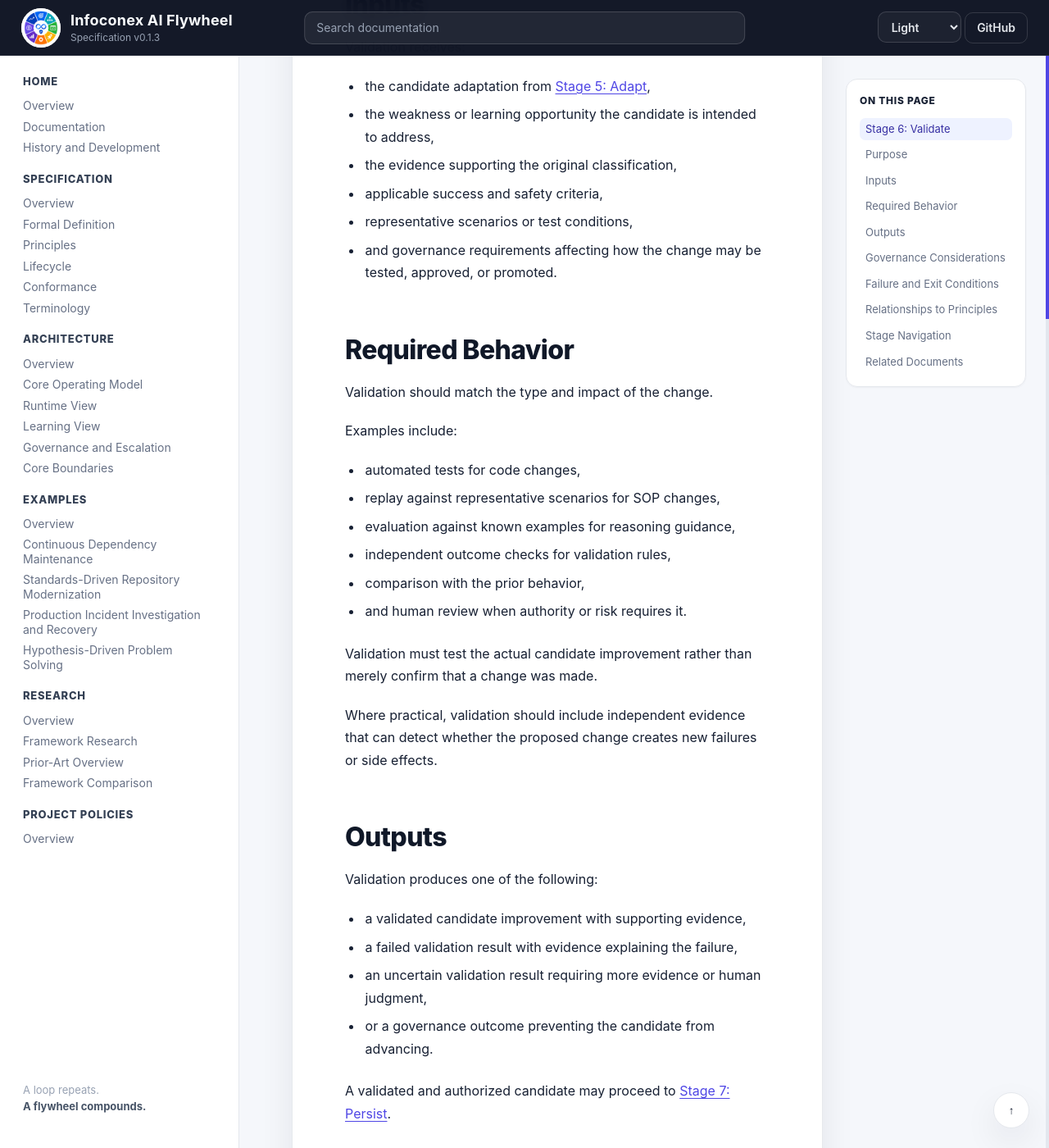
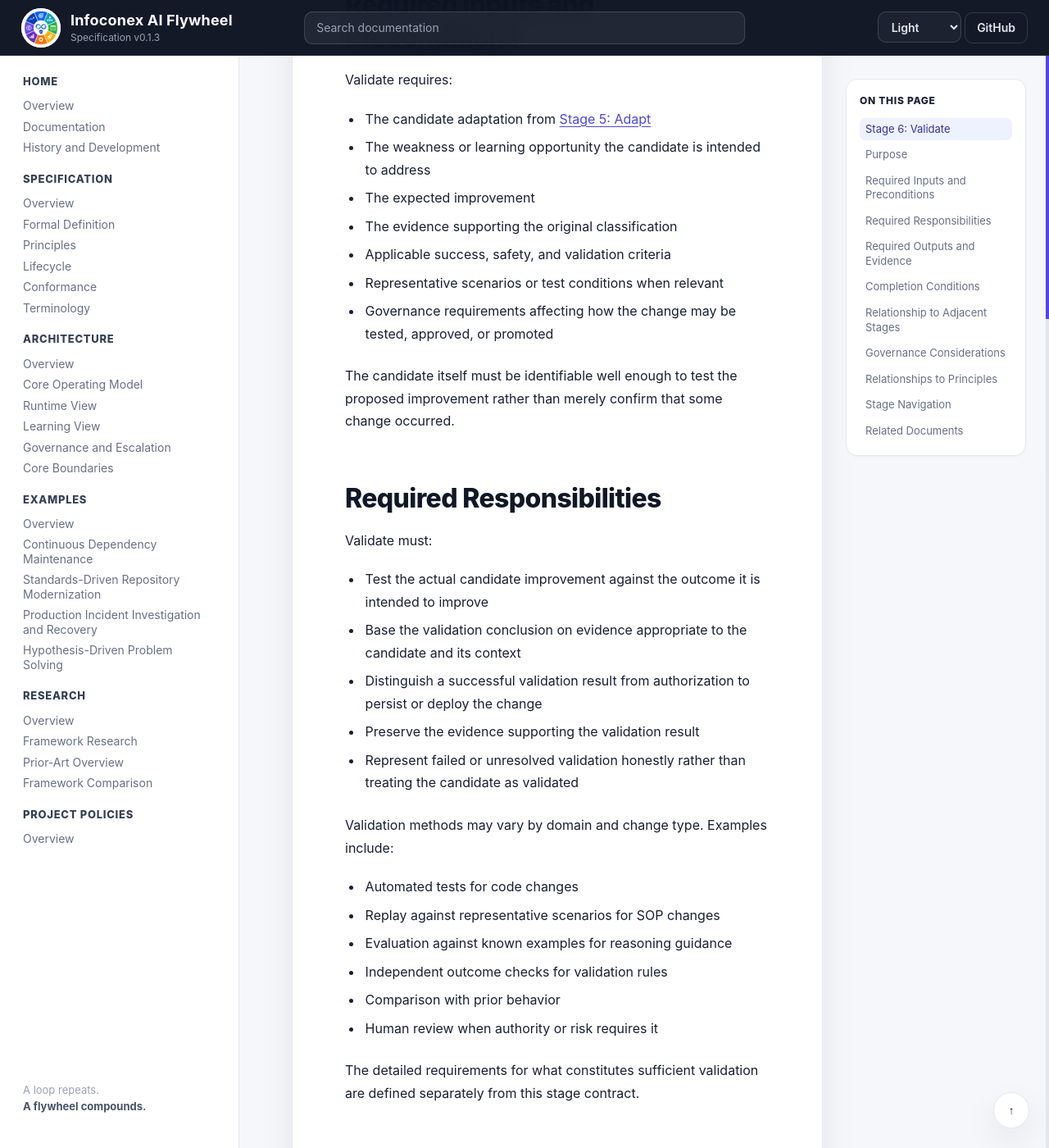
Before and after one commit to infoconex/ai-flywheel, a Jekyll site: the page built from docs/specification/lifecycle/06-validate.md, in a window 1280 px wide and 1400 px high, scrolled down 710 px. Shown: the whole window at 82% size. Built offline with Jekyll 4.4.1, drawn with Linux system fonts in a browser that asks for light colours; our own code applies the rules of GitHub Pages for plain Markdown files; some of the changed text lies outside the part shown.

Commit message:
Define Validate stage contract

```diff
--- a/docs/specification/lifecycle/06-validate.md
+++ b/docs/specification/lifecycle/06-validate.md
@@ -4,48 +4,67 @@ The Infoconex AI Flywheel tests a proposed improvement against appropriate evide
 
 ## Purpose
 
-Adaptation creates a candidate improvement. Validation determines whether that candidate actually fixes the identified weakness and is safe enough to become part of future operation.
+Adaptation creates a candidate improvement. Validation determines whether that candidate actually addresses the intended weakness well enough to be considered for persistent future use.
 
 Validation and authority are separate concerns. A change may work but still not be authorized, or it may be authorized in principle but not yet proven to work.
 
-## Inputs
+## Required Inputs and Preconditions
 
-Validation receives:
+Validate requires:
 
-- the candidate adaptation from [Stage 5: Adapt](05-adapt.md),
-- the weakness or learning opportunity the candidate is intended to address,
-- the evidence supporting the original classification,
-- applicable success and safety criteria,
-- representative scenarios or test conditions,
-- and governance requirements affecting how the change may be tested, approved, or promoted.
+- The candidate adaptation from [Stage 5: Adapt](05-adapt.md)
+- The weakness or learning opportunity the candidate is intended to address
+- The expected improvement
+- The evidence supporting the original classification
+- Applicable success, safety, and validation criteria
+- Representative scenarios or test conditions when relevant
+- Governance requirements affecting how the change may be tested, approved, or promoted
 
-## Required Behavior
+The candidate itself must be identifiable well enough to test the proposed improvement rather than merely confirm that some change occurred.
 
-Validation should match the type and impact of the change.
+## Required Responsibilities
 
-Examples include:
+Validate must:
 
-- automated tests for code changes,
-- replay against representative scenarios for SOP changes,
-- evaluation against known examples for reasoning guidance,
-- independent outcome checks for validation rules,
-- comparison with the prior behavior,
-- and human review when authority or risk requires it.
+- Test the actual candidate improvement against the outcome it is intended to improve
+- Base the validation conclusion on evidence appropriate to the candidate and its context
+- Distinguish a successful validation result from authorization to persist or deploy the change
+- Preserve the evidence supporting the validation result
+- Represent failed or unresolved validation honestly rather than treating the candidate as validated
 
-Validation must test the actual candidate improvement rather than merely confirm that a change was made.
+Validation methods may vary by domain and change type. Examples include:
 
-Where practical, validation should include independent evidence that can detect whether the proposed change creates new failures or side effects.
+- Automated tests for code changes
+- Replay against representative scenarios for SOP changes
+- Evaluation against known examples for reasoning guidance
+- Independent outcome checks for validation rules
+- Comparison with prior behavior
+- Human review when authority or risk requires it
 
-## Outputs
+The detailed requirements for what constitutes sufficient validation are defined separately from this stage contract.
 
-Validation produces one of the following:
+## Required Outputs and Evidence
 
-- a validated candidate improvement with supporting evidence,
-- a failed validation result with evidence explaining the failure,
-- an uncertain validation result requiring more evidence or human judgment,
-- or a governance outcome preventing the candidate from advancing.
+Validate must produce an explicit validation result with supporting evidence. The result must identify the candidate as one of the following:
 
-A validated and authorized candidate may proceed to [Stage 7: Persist](07-persist.md).
+- Validated
+- Failed validation
+- Uncertain or unresolved validation
+- Unable to advance because of an applicable governance constraint
+
+A candidate may be eligible for [Stage 7: Persist](07-persist.md) only when it has a successful validation result and the required authorization for persistence.
+
+## Completion Conditions
+
+Validate is complete when the candidate has an explicit validation result supported by preserved evidence.
+
+The stage contract is not satisfied by treating incomplete, failed, or unresolved validation as successful validation.
+
+## Relationship to Adjacent Stages
+
+Validate consumes the candidate improvement, expected outcome, and validation intent produced by [Stage 5: Adapt](05-adapt.md).
+
+A successfully validated and appropriately authorized candidate becomes eligible input to [Stage 7: Persist](07-persist.md).
 
 ## Governance Considerations
 
@@ -55,25 +74,10 @@ A human may authorize a change without proving that it works. Likewise, a techni
 
 The Governance Policy determines whether the validation activity itself is authorized and whether successful validation is enough for persistence or requires another approval step.
 
-## Failure and Exit Conditions
-
-When validation fails, the failure must become new outcome evidence.
-
-The Flywheel should return to classification or adaptation when the failure reveals that:
-
-- the diagnosis was incomplete,
-- the selected destination was wrong,
-- the candidate change does not work,
-- or the candidate creates unacceptable side effects.
-
-The stage should not advance to persistence when validation is incomplete, failed, or unresolved.
-
-Uncertain validation that cannot be resolved within the AI's authority requires human judgment.
-
 ## Relationships to Principles
 
 - [Principle 5: Execution Must Produce Outcome Evidence](../principles/05-outcome-evidence.md) requires validation conclusions to be based on evidence.
-- [Principle 6: Failure Determines Where the System Evolves](../principles/06-evolution-routing.md) allows failed validation to trigger reclassification or a different adaptation destination.
+- [Principle 6: Failure Determines Where the System Evolves](../principles/06-evolution-routing.md) allows validation evidence to inform later lifecycle decisions.
 - [Principle 7: Learning Must Change a Persistent Operational Asset](../principles/07-persistent-learning.md) requires validation before learning is trusted for durable future use.
 - [Principle 1: Autonomy Is Bounded by Human Authority](../principles/01-human-authority.md) keeps technical validation separate from authorization.
 
```
